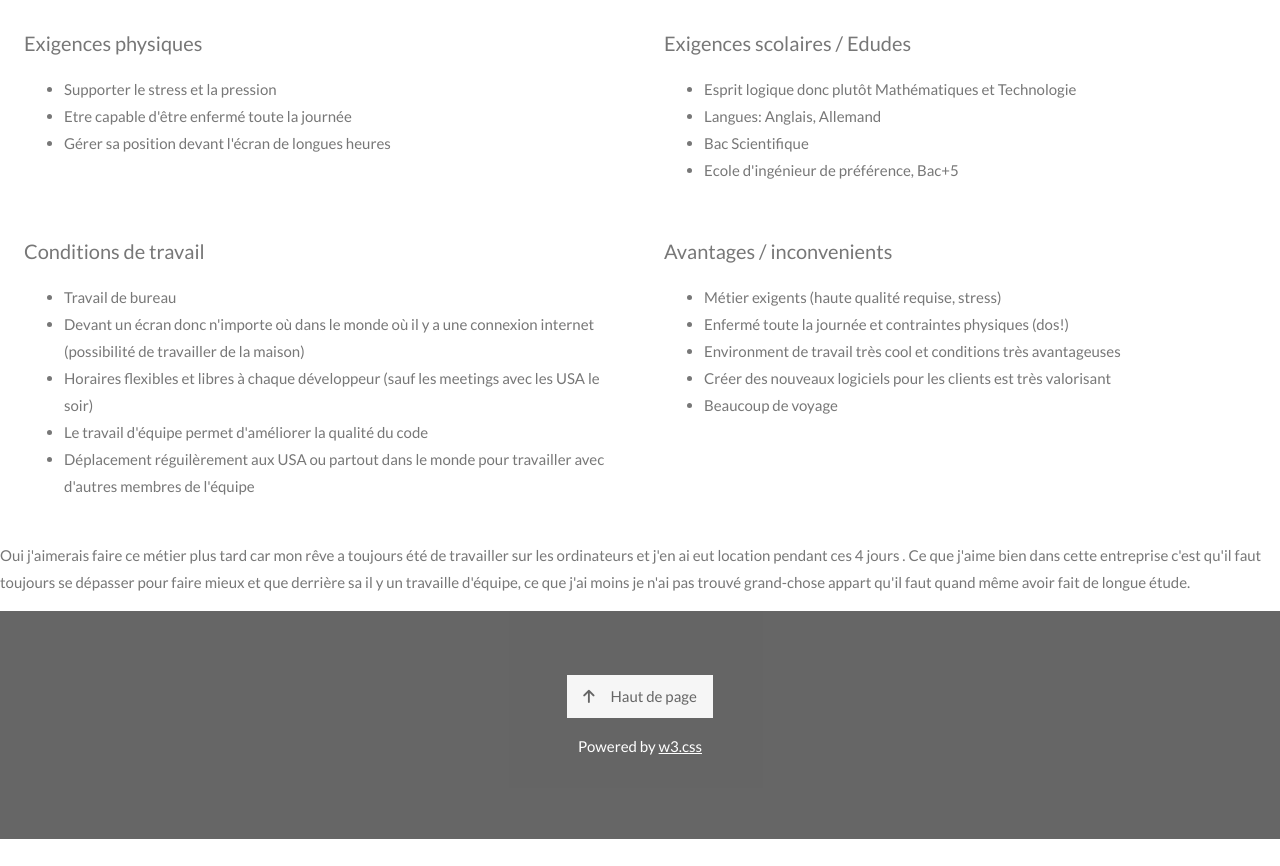
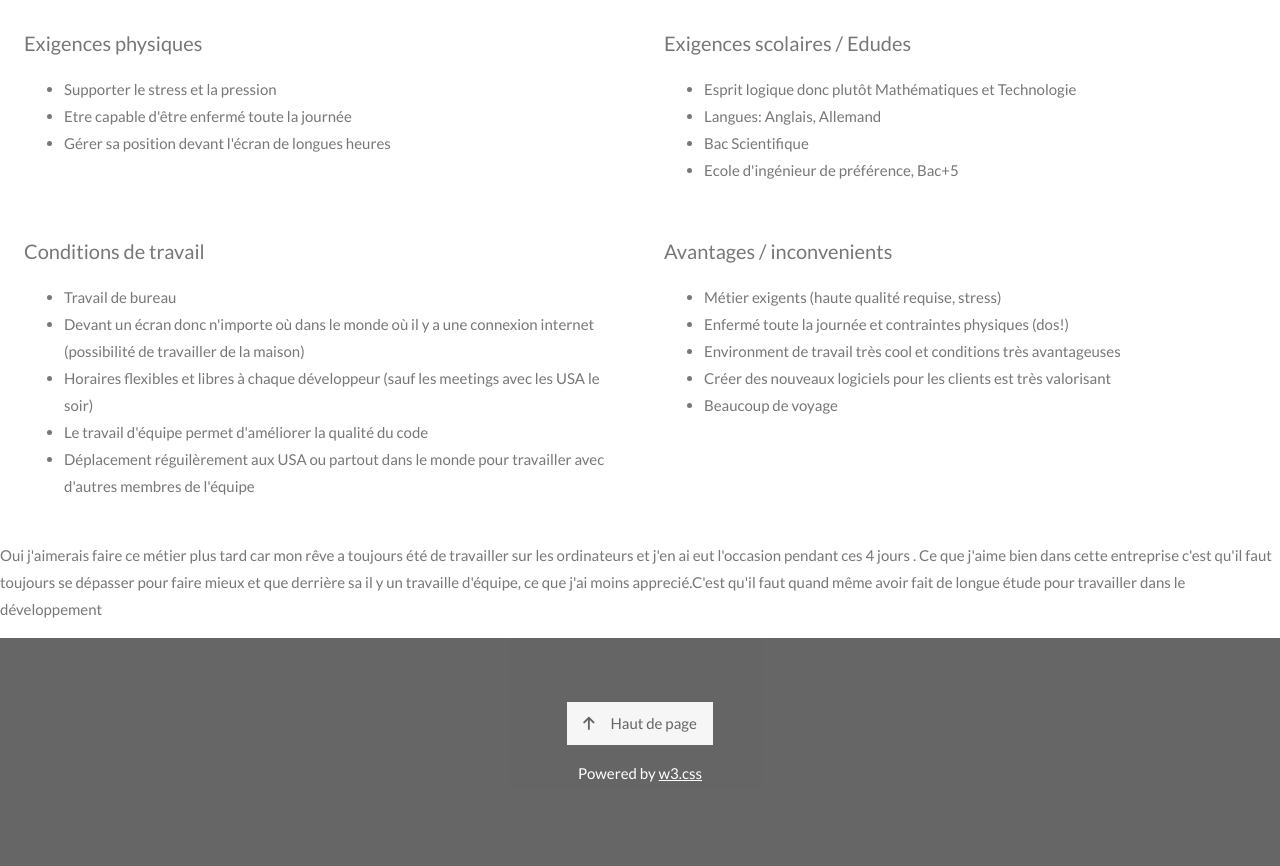
Before and after one commit to enzo009/stage, a plain HTML site: page index.html in a window 1280 px wide. Shown: the part 6325-7191 px from the top of the page. Before the commit the page ends 7164 px from the top, so only its background shows below. Drawn offline with nearby package versions, Linux system fonts and the light colour scheme.

Commit message:
stage 45

```diff
--- a/index.html
+++ b/index.html
@@ -306,11 +306,11 @@
                 </ul>
             </div>
         </div>
-        <p>Oui j'aimerais faire ce métier plus tard car mon rêve a toujours été de travailler sur les ordinateurs et
-            j'en ai eut location pendant ces 4 jours . Ce que j'aime bien dans cette entreprise c'est qu'il faut
-            toujours se dépasser pour faire mieux et que derrière sa il y un travaille d'équipe, ce que j'ai moins je
-            n'ai pas trouvé grand-chose appart qu'il faut quand même avoir fait de longue étude. </p>
     </div>
+    <p>Oui j'aimerais faire ce métier plus tard car mon rêve a toujours été de travailler sur les ordinateurs et
+        j'en ai eut l'occasion pendant ces 4 jours . Ce que j'aime bien dans cette entreprise c'est qu'il faut
+        toujours se dépasser pour faire mieux et que derrière sa il y un travaille d'équipe, ce que j'ai moins apprecié.C'est
+         qu'il faut quand même avoir fait de longue étude pour travailler dans le développement </p>
 
      <!-- Footer -->
     <footer class="w3-center w3-black w3-padding-64 w3-opacity w3-hover-opacity-off">
```
